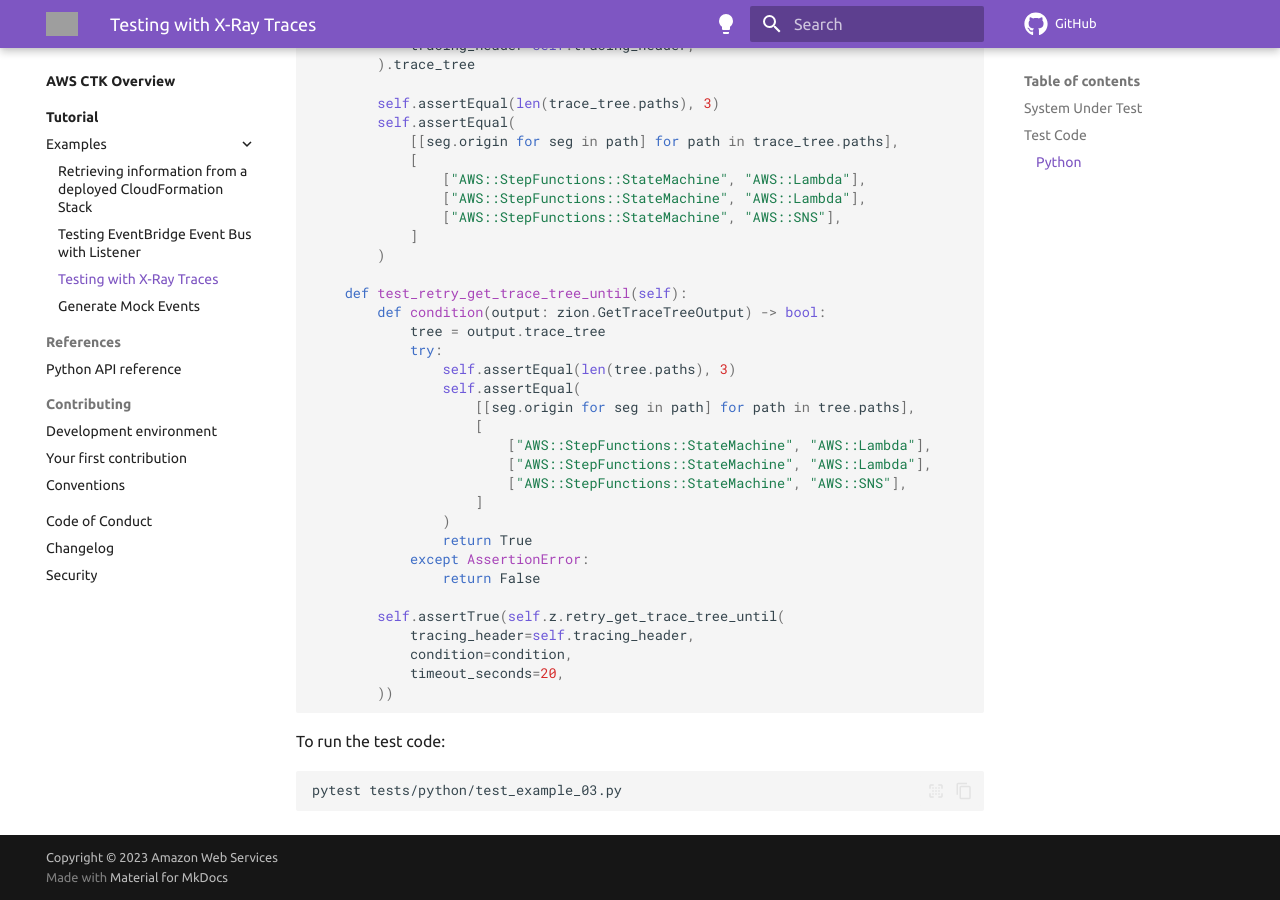
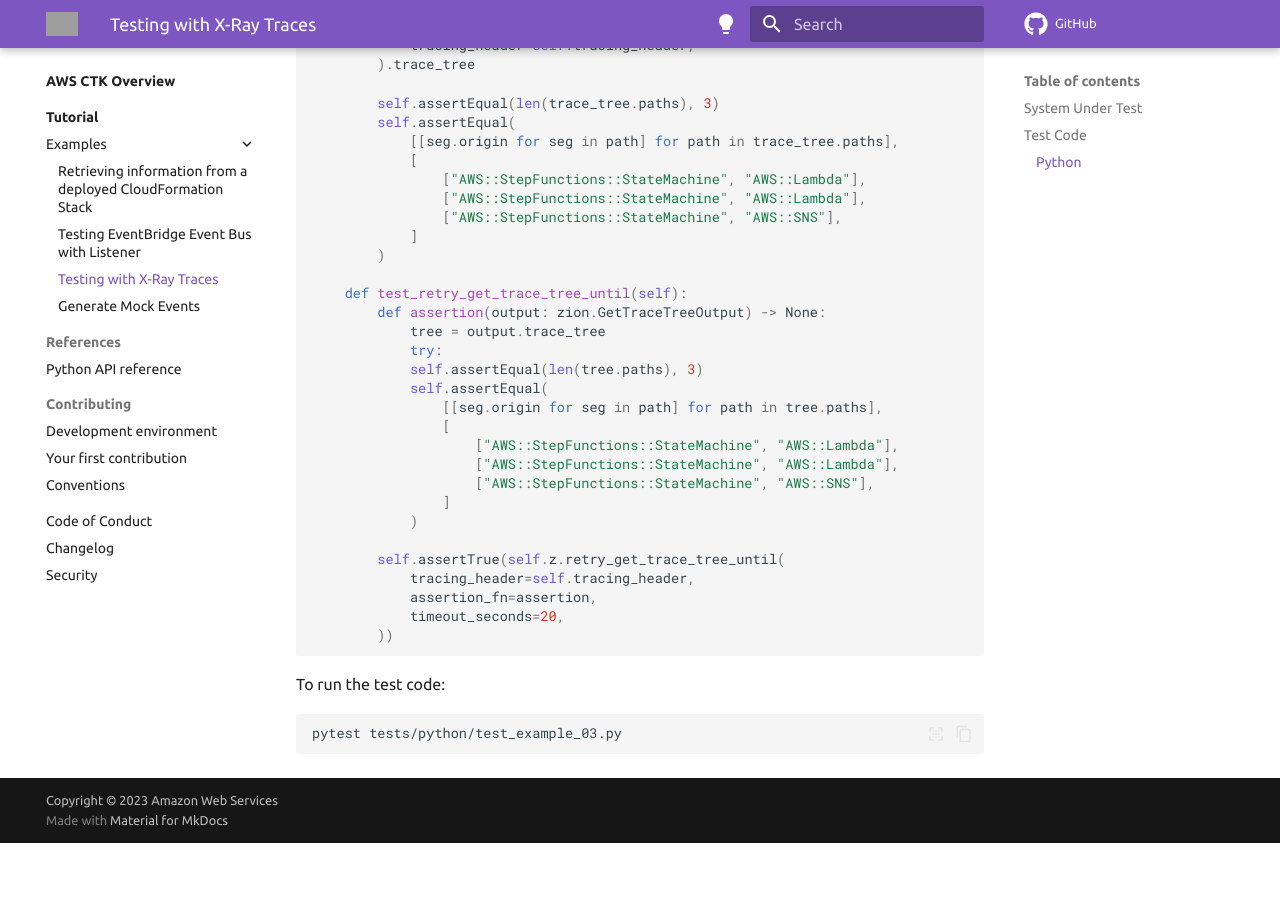
Before and after one commit to awslabs/aws-iatk, an MkDocs documentation site: the page built from docs/tutorial/examples/xray_testing.md, in a window 1280 px wide and 900 px high, scrolled down 3742 px. Built offline with MkDocs 1.6.1 and Material for MkDocs 9.7.7, drawn with Linux system fonts in a browser that asks for light colours; comment, search, counter and statistics services are not loaded; the version menu is left out; after the commit the page ends 4585 px from its top, so only the background shows below that; some of the changed text lies outside the part shown; grey boxes are pictures that could not be loaded.

Commit message:
update examples

````diff
--- a/docs/tutorial/examples/xray_testing.md
+++ b/docs/tutorial/examples/xray_testing.md
@@ -107,7 +107,7 @@
 We have two tests `test_get_trace_tree` and `test_retry_get_trace_tree_until`, which showcase the `get_trace_tree` method and the `retry_get_trace_tree_until` method:
 
 * In `test_get_trace_tree`, we added a sleep of 5 seconds to wait for the trace to be fetchable. The `get_trace_tree` uses the fetched Trace to build and return a Trace Tree. Nodes of the tree are segments or subsegments of the trace. The root is the starting point of the trace. The method returns the root segment and also all the paths in the tree. Each path is a sequence of nodes from root to leaf. In the test, we extract the `origin` attribute of each node of each path to assert if the expected sequence of AWS resources were invoked.
-* In `test_retry_get_trace_tree_until`, no sleep is needed as the `retry_get_trace_tree_until` method handles the latency issue by retrying fetching the trace with exponential backoff. In this test, we also define function called `condition` to do assertion on the returned Trace Tree. We supply `condition` to the `retry_get_trace_tree_until` as a stopping condition.
+* In `test_retry_get_trace_tree_until`, no sleep is needed as the `retry_get_trace_tree_until` method handles the latency issue by retrying fetching the trace with exponential backoff. In this test, we also define function called `assertion` to do assertion on the returned Trace Tree. We supply `assertion` to the `retry_get_trace_tree_until` as a stopping condition.
 
 === "03-xray_trace_tree/tests/python/test_example_03.py"
 ```python
@@ -173,25 +173,22 @@
         )
 
     def test_retry_get_trace_tree_until(self):
-        def condition(output: zion.GetTraceTreeOutput) -> bool:
+        def assertion(output: zion.GetTraceTreeOutput) -> None:
             tree = output.trace_tree
             try:
-                self.assertEqual(len(tree.paths), 3)
-                self.assertEqual(
-                    [[seg.origin for seg in path] for path in tree.paths],
-                    [
-                        ["AWS::StepFunctions::StateMachine", "AWS::Lambda"],
-                        ["AWS::StepFunctions::StateMachine", "AWS::Lambda"],
-                        ["AWS::StepFunctions::StateMachine", "AWS::SNS"],
-                    ]
-                )
-                return True
-            except AssertionError:
-                return False
+            self.assertEqual(len(tree.paths), 3)
+            self.assertEqual(
+                [[seg.origin for seg in path] for path in tree.paths],
+                [
+                    ["AWS::StepFunctions::StateMachine", "AWS::Lambda"],
+                    ["AWS::StepFunctions::StateMachine", "AWS::Lambda"],
+                    ["AWS::StepFunctions::StateMachine", "AWS::SNS"],
+                ]
+            )
 
         self.assertTrue(self.z.retry_get_trace_tree_until(
             tracing_header=self.tracing_header,
-            condition=condition,
+            assertion_fn=assertion,
             timeout_seconds=20,
         ))
 
````
Also changed, not shown: docs/tutorial/examples/eb_testing.md (+4 -4 lines).
